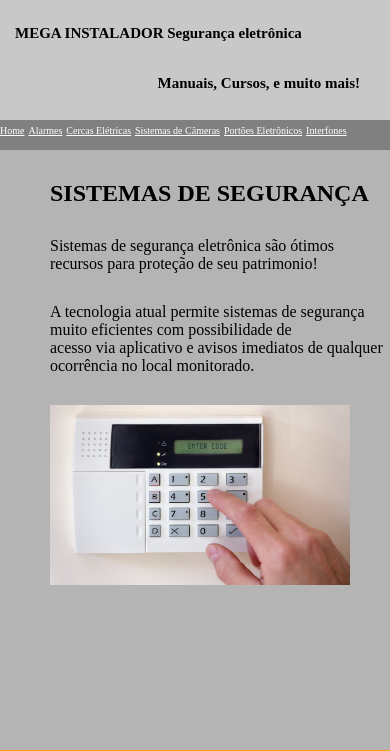
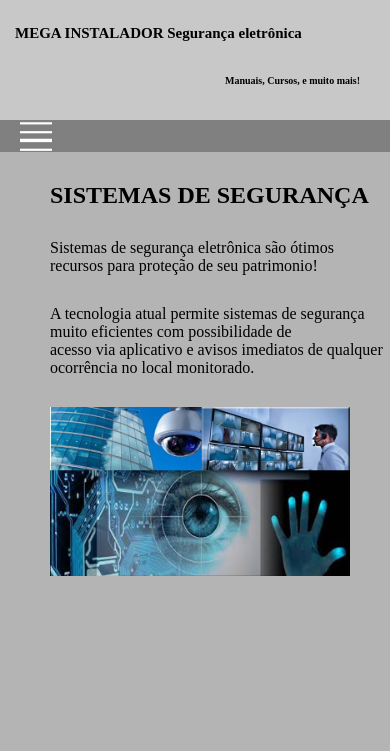
Before and after one commit to marcelo-prog/O-instalador, a PHP site: page /index.html in a window 390 px wide. Shown: the top 751 px of the page. Run offline with PHP 8.4, Linux system fonts and the light colour scheme.

Commit message:
16/01/21

```diff
--- a/alarmes.html
+++ b/alarmes.html
@@ -19,6 +19,9 @@
 		</header>
 
 		<nav>
+			<div class="menu">
+
+			</div><!--menu-->
 
 			<div class="lista">
 
--- a/cameras.html
+++ b/cameras.html
@@ -19,6 +19,9 @@
 		</header>
 
 		<nav>
+			<div class="menu">
+
+			</div><!--menu-->
 
 			<div class="lista">
 
--- a/cercas.html
+++ b/cercas.html
@@ -19,6 +19,9 @@
 		</header>
 
 		<nav>
+			<div class="menu">
+
+			</div><!--menu-->
 
 			<div class="lista">
                     <a href="index.html">Home</a>
--- a/css/style.css
+++ b/css/style.css
@@ -28,8 +28,9 @@ header .inicio h2{
 
 nav{
 	width:100%;
-	height:30px;
+	height:32px;
 	background-color:gray;
+
 
 }
 
@@ -37,6 +38,7 @@ a{
 	color:white;
 	font-size: 25px;
 	margin-left: 70px;
+
 }
 
 section{
@@ -90,25 +92,31 @@ footer h5{
 	margin-left:50px;
 
 }
+ @media screen and (max-width:1280px){
+	a{
+		color:white;
+		font-size: 25px;
+		margin-left: 50px;
 
+	}
+ }
 
-
- @media screen and (max-width:1150px){
+ @media screen and (max-width:1200px){
 	.inicio h1{
 		font-size: 25px;
 		margin-left: 15px;
 	}
 
-	a{
+		a{
 		color:white;
-		font-size: 25px;
+		font-size: 20px;
 		margin-left: 30px;
 	}
 
 
 }
 
-@media screen and (max-width:570px){
+@media screen and (max-width:610px){
 	.inicio h1{
 		font-size: 20px;
 	}
@@ -132,7 +140,7 @@ footer h5{
 
 }
 
-@media screen and (max-width:460px){
+@media screen and (max-width:500px){
 	.inicio h1{
 		font-size: 15px;
 	}
@@ -145,17 +153,29 @@ footer h5{
 	}
 
 }
-
-@media screen and (max-width:1000px){
-	nav .lista a{
+@media screen and (max-width:890px){
+	a{
 		font-size: 15px;
 	}
+	header .inicio h2{
+		font-size: 10px;
+	}
+}
+@media screen and (max-width:750px){
+	nav .menu{
+		position:absolute;
+		float:left;
+		margin-left: 20px;
 
-}
+		width:32px;
+		height:32px;
+		background-image: url(../imagens/hamburguer.png);
+		background-size: 100% 100%;
+		display:inline-block
+	}
 
-@media screen and (max-width:750px){
 	nav .lista a{
-		font-size: 10px;
+		font-size: 0px;
 	}
 
 	header .inicio{
@@ -170,13 +190,6 @@ footer h5{
 
 	}
 
-
-}
-
-@media screen and (max-width:860px){
-	nav .lista a{
-		margin-left: 20px;
-	}
 
 }
 
--- a/index.html
+++ b/index.html
@@ -19,7 +19,9 @@
 		</header>
 
 		<nav>
+			<div class="menu">
 
+			</div><!--menu-->
 			<div class="lista">
 
 				<a href="index.html">Home</a>
@@ -39,7 +41,7 @@
 			<p> Sistemas de segurança eletrônica são ótimos recursos para proteção de seu patrimonio!</p>
 			<p> A tecnologia atual permite sistemas de segurança muito eficientes com possibilidade de <br>
 			acesso via aplicativo e avisos imediatos de qualquer ocorrência no local monitorado.</p>
-			<img src="imagens/central_de_alarme.jpg" alt="Central de Alarme">
+			<img src="imagens/Seguranca-eletronica-1.jpg" alt="Central de Alarme">
 
 
 		</section>
--- a/interfones.html
+++ b/interfones.html
@@ -12,13 +12,16 @@
 		<header>
 
 			<div class="inicio">
-				<h1>MEGA INSTALADOR:Interfones e video porteiros</h1>
+				<h1>MEGA INSTALADOR: Interfones e video porteiros</h1>
 				<h2>Manuais, Cursos, e muito mais!  </h2>
 			</div><!--inicio-->
 
 		</header>
 
 		<nav>
+			<div class="menu">
+
+			</div><!--menu-->
 
 			<div class="lista">
 
--- a/portoes.html
+++ b/portoes.html
@@ -19,6 +19,9 @@
 		</header>
 
 		<nav>
+			<div class="menu">
+
+			</div><!--menu-->
 
 			<div class="lista">
 
```
Also changed, not shown: imagens/Seguranca-eletronica.jpg (added), imagens/hamburguer.png (added), imagens/seguranca-eletronica-1.jpg (added).
